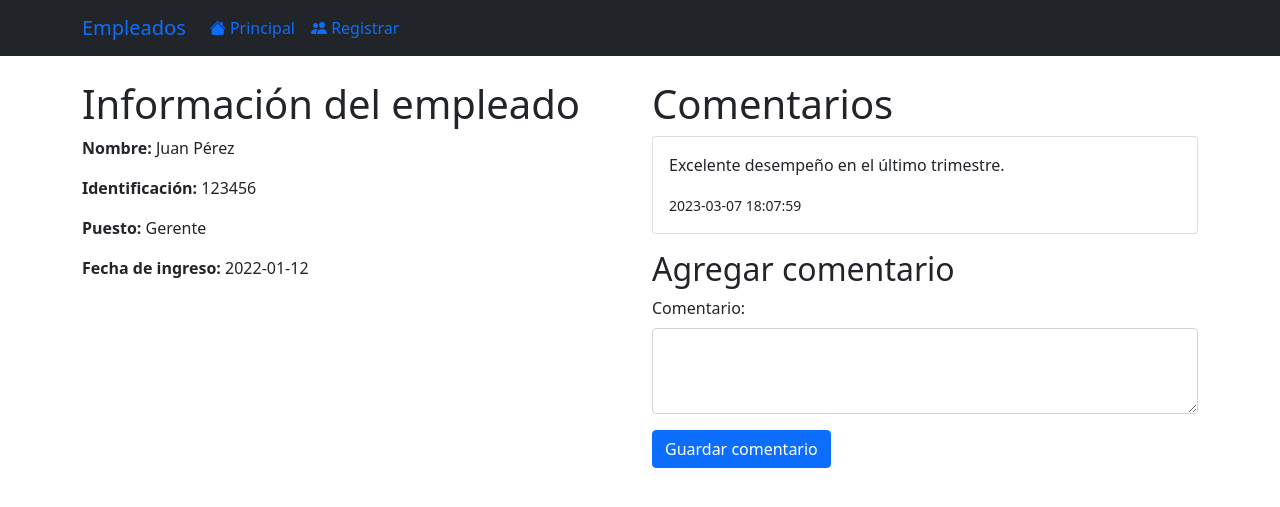
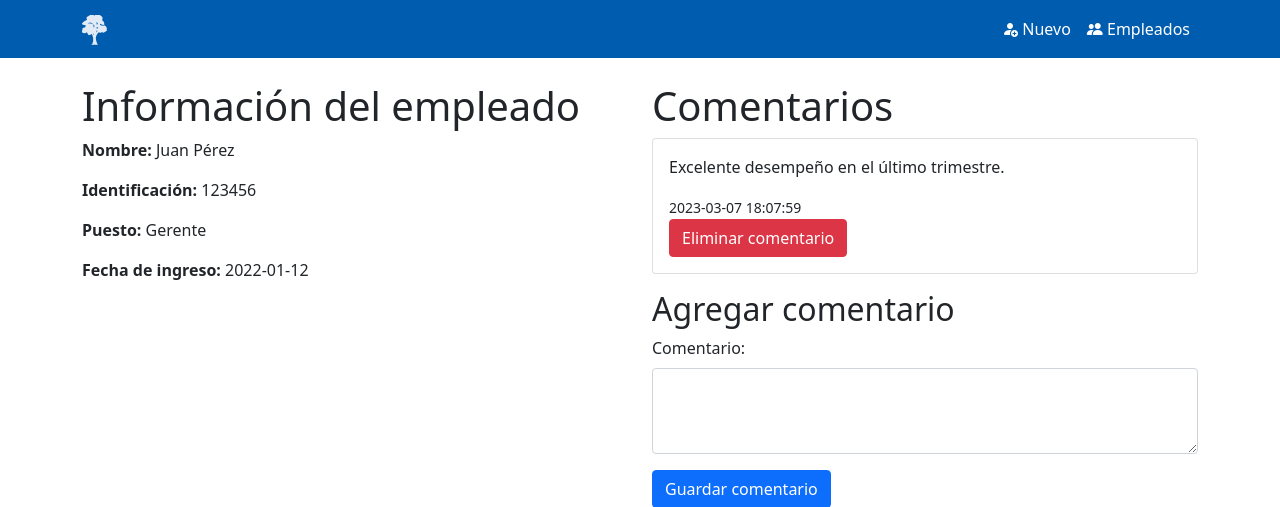
Before and after one commit to nardbyte/empleados, a PHP site: page /ver.php?id=1 in a window 1280 px wide. Shown: the top 507 px of the page. Run offline with PHP 8.4, Linux system fonts and the light colour scheme; data comes from the database, SQL or seed files in the repository.

Commit message:
Fix and style

```diff
--- a/inc/header.php
+++ b/inc/header.php
@@ -2,31 +2,34 @@
 <html lang="es">
 
 <head>
-    <!-- Required meta tags -->
     <meta charset="utf-8">
     <meta name="viewport" content="width=device-width, initial-scale=1">
-
-    <!-- Bootstrap CSS -->
     <link href="https://cdn.jsdelivr.net/npm/bootstrap@5.1.3/dist/css/bootstrap.min.css" rel="stylesheet" integrity="sha384-1BmE4kWBq78iYhFldvKuhfTAU6auU8tT94WrHftjDbrCEXSU1oBoqyl2QvZ6jIW3" crossorigin="anonymous">
     <link rel="stylesheet" href="https://cdn.jsdelivr.net/npm/bootstrap-icons@1.10.3/font/bootstrap-icons.css">
+    <style>
+        nav .navbar-nav li a,
+        a.navbar-brand {
+            color: white !important;
+        }
+    </style>
     <title>Empleados</title>
 </head>
 
 <body>
 
-    <nav class="navbar navbar-expand-lg bg-body-tertiary bg-dark mb-4" data-bs-theme="dark">
+    <nav class="navbar navbar-expand-lg link-light mb-4" style="background-color: #005caf;">
         <div class="container">
-            <a class="navbar-brand" href="./">Empleados</a>
+            <a class="navbar-brand"><img src="./assets/images/arbol.svg" width="25" height="30"></a>
             <button class="navbar-toggler" type="button" data-bs-toggle="collapse" data-bs-target="#navbarSupportedContent" aria-controls="navbarSupportedContent" aria-expanded="false" aria-label="Toggle navigation">
                 <span class="navbar-toggler-icon"></span>
             </button>
             <div class="collapse navbar-collapse" id="navbarSupportedContent">
-                <ul class="navbar-nav me-auto mb-2 mb-lg-0">
+                <ul class="navbar-nav ms-auto mb-2 mb-lg-0">
                     <li class="nav-item">
-                        <a class="nav-link active" aria-current="page" href="./"><i class="bi bi-house-fill"></i> Principal</a>
+                        <a class="nav-link" href="registrar.php"><i class="bi bi-person-fill-add"></i> Nuevo</a>
                     </li>
                     <li class="nav-item">
-                        <a class="nav-link" href="registrar.php"><i class="bi bi-people-fill"></i> Registrar</a>
+                        <a class="nav-link active" aria-current="page" href="./"><i class="bi bi-people-fill"></i> Empleados</a>
                     </li>
                 </ul>
             </div>
--- a/ver.php
+++ b/ver.php
@@ -11,7 +11,7 @@ $resultado = mysqli_query($conn, $query);
 $fila = mysqli_fetch_assoc($resultado);
 
 // Realizar una consulta para obtener los comentarios del empleado
-$query_comentarios = "SELECT * FROM comentarios WHERE id = $id";
+$query_comentarios = "SELECT * FROM comentarios WHERE empleado_id = $id";
 $resultado_comentarios = mysqli_query($conn, $query_comentarios);
 
 ?>
@@ -30,6 +30,30 @@ $resultado_comentarios = mysqli_query($conn, $query_comentarios);
                 <div class="card-body">
                     <p><?php echo $fila_comentario["comentario"]; ?></p>
                     <small><?php echo $fila_comentario["fecha_publicacion"]; ?></small>
+                    <form method="POST" action="eliminar_comentario.php">
+                        <input type="hidden" name="id_comentario" value="<?php echo $fila_comentario["id"]; ?>">
+                        <input type="hidden" name="id_empleado" value="<?php echo $id; ?>">
+                        <button type="button" class="btn btn-danger" data-bs-toggle="modal" data-bs-target="#eliminarComentario<?php echo $fila_comentario["id"]; ?>">
+                            Eliminar comentario
+                        </button>
+                        <div class="modal fade" id="eliminarComentario<?php echo $fila_comentario["id"]; ?>" tabindex="-1" aria-labelledby="eliminarComentario<?php echo $fila_comentario["id"]; ?>Label" aria-hidden="true">
+                            <div class="modal-dialog">
+                                <div class="modal-content">
+                                    <div class="modal-header">
+                                        <h5 class="modal-title" id="eliminarComentario<?php echo $fila_comentario["id"]; ?>Label">¿Está seguro de que desea eliminar el comentario?</h5>
+                                        <button type="button" class="btn-close" data-bs-dismiss="modal" aria-label="Close"></button>
+                                    </div>
+                                    <div class="modal-body">
+                                        Esta acción no se puede deshacer.
+                                    </div>
+                                    <div class="modal-footer">
+                                        <button type="button" class="btn btn-secondary" data-bs-dismiss="modal">Cancelar</button>
+                                        <button type="submit" class="btn btn-danger">Eliminar</button>
+                                    </div>
+                                </div>
+                            </div>
+                        </div>
+                    </form>
                 </div>
             </div>
         <?php } ?>
```
Also changed, not shown: eliminar_comentario.php (added, +14 -0 lines), assets/images/arbol.svg (added).
